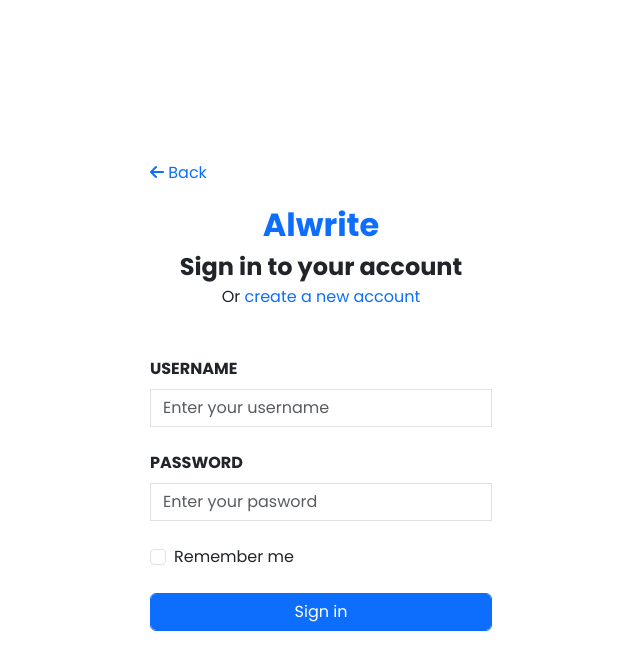
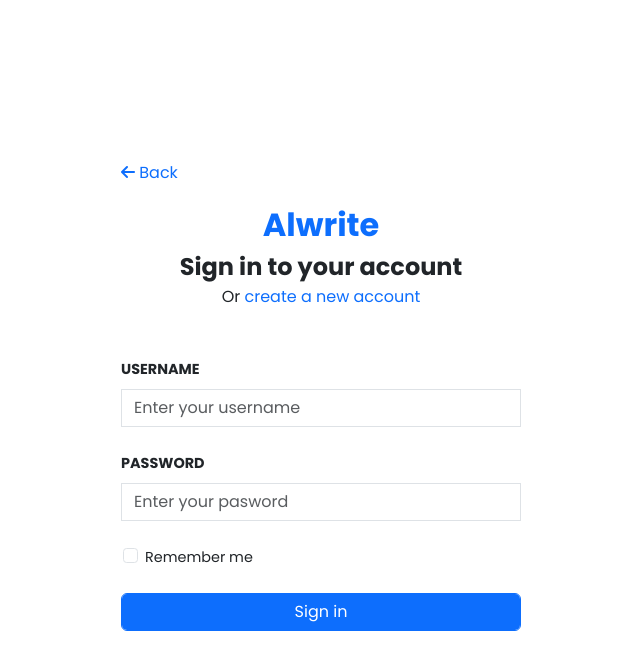
Before and after one commit to fersonull/blog-webapp, a PHP site: page /login.php in a window 1280 px wide. Shown: the top 670 px of the page, without its empty margins (319-959 px from the left). Run offline with PHP 8.4, Linux system fonts and the light colour scheme.

Commit message:
renamed file

```diff
--- a/app/assets/css/custom.css
+++ b/app/assets/css/customc.css
@@ -34,3 +34,9 @@
 .text-indent {
     text-indent: 2em;
 }
+
+@media (min-width: 768px) {
+    .w-md-full {
+        width: 25rem !important;
+    }
+}
```
